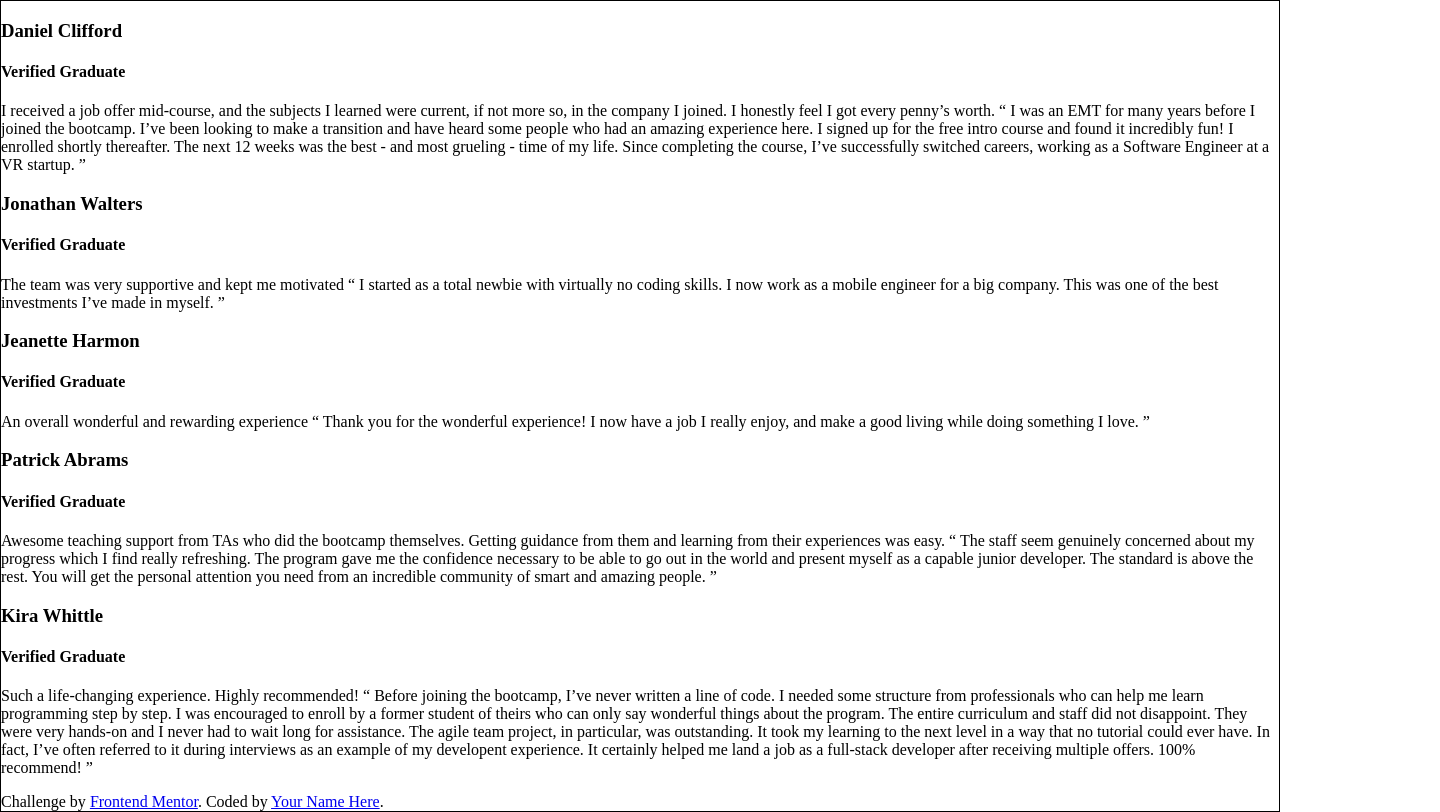
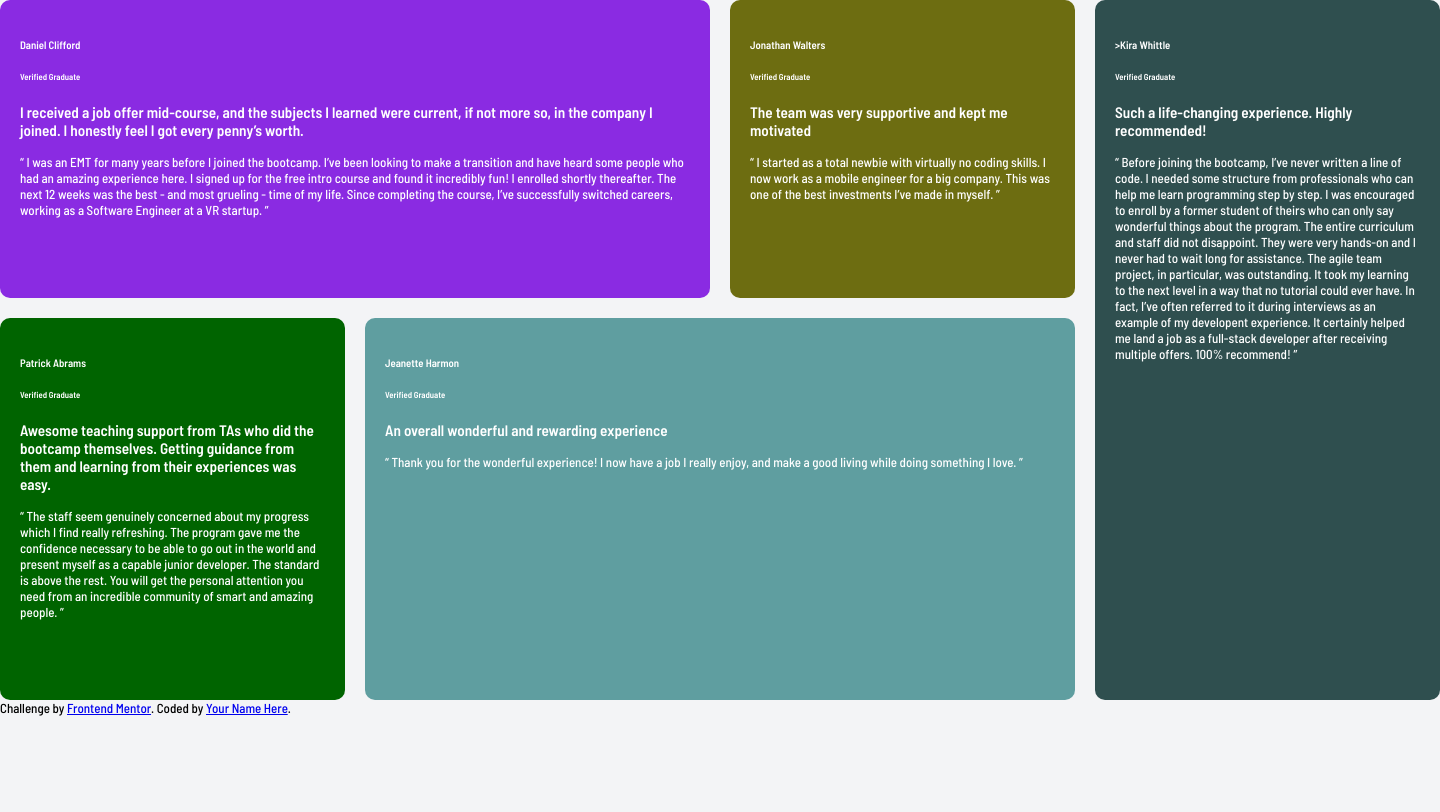
Before and after one commit to And-r-b/Testimonial-grid-oppgave, a plain HTML site: page index.html in a window 1280 px wide. Shown: the whole page, 1440 px wide, since content can reach past the window. Drawn offline with Linux system fonts and the light colour scheme.

Commit message:
Changed css + some html

```diff
--- a/index.html
+++ b/index.html
@@ -10,13 +10,15 @@
 <body>
 <div class="container">
   <div class="grid-one">
-    <h3>Daniel Clifford</h3>
-    <h4>Verified Graduate</h4>
+    <h5>Daniel Clifford</h5>
+    <h6>Verified Graduate</h6>
+
+    <h3>
+     I received a job offer mid-course, and the subjects I learned were current, if not more so,
+     in the company I joined. I honestly feel I got every penny’s worth.
+    </h3>
 
     <p>
-      I received a job offer mid-course, and the subjects I learned were current, if not more so,
-      in the company I joined. I honestly feel I got every penny’s worth.
-
       “ I was an EMT for many years before I joined the bootcamp. I’ve been looking to make a
       transition and have heard some people who had an amazing experience here. I signed up
       for the free intro course and found it incredibly fun! I enrolled shortly thereafter.
@@ -24,37 +26,44 @@
       the course, I’ve successfully switched careers, working as a Software Engineer at a VR startup. ”
     </p>
   </div>
+
   <div class="grid-two">
-    <h3>Jonathan Walters</h3>
-    <h4>Verified Graduate</h4>
+    <h5>Jonathan Walters</h5>
+    <h6>Verified Graduate</h6>
+
+    <h3>
+      The team was very supportive and kept me motivated
+    </h3>
 
     <p>
-      The team was very supportive and kept me motivated
-
       “ I started as a total newbie with virtually no coding skills. I now work as a mobile engineer
       for a big company. This was one of the best investments I’ve made in myself. ”
     </p>
   </div>
   <div class="grid-three">
-    <h3>Jeanette Harmon</h3>
-    <h4>Verified Graduate</h4>
+    <h5>Jeanette Harmon</h5>
+    <h6>Verified Graduate</h6>
+
+    <h3>
+      An overall wonderful and rewarding experience
+    </h3>
 
     <p>
-      An overall wonderful and rewarding experience
-
       “ Thank you for the wonderful experience! I now have a job I really enjoy, and make a good living
       while doing something I love. ”
     </p>
   </div>
 
   <div class="grid-four">
-    <h3>Patrick Abrams</h3>
-    <h4>Verified Graduate</h4>
+    <h5>Patrick Abrams</h5>
+    <h6>Verified Graduate</h6>
+
+    <h3>
+     Awesome teaching support from TAs who did the bootcamp themselves. Getting guidance from them and
+     learning from their experiences was easy.
+    </h3>
 
     <p>
-      Awesome teaching support from TAs who did the bootcamp themselves. Getting guidance from them and
-      learning from their experiences was easy.
-
       “ The staff seem genuinely concerned about my progress which I find really refreshing. The program
       gave me the confidence necessary to be able to go out in the world and present myself as a capable
       junior developer. The standard is above the rest. You will get the personal attention you need from
@@ -63,12 +72,14 @@
 
   </div>
   <div class="grid-five">
-    <h3>Kira Whittle</h3>
-    <h4>Verified Graduate</h4>
+    <h5>>Kira Whittle</h5>
+    <h6>Verified Graduate</h6>
+
+    <h3>
+     Such a life-changing experience. Highly recommended!
+    </h3>
 
     <p>
-      Such a life-changing experience. Highly recommended!
-
       “ Before joining the bootcamp, I’ve never written a line of code. I needed some structure from
       professionals who can help me learn programming step by step. I was encouraged to enroll by a former
       student of theirs who can only say wonderful things about the program. The entire curriculum and staff
--- a/style.css
+++ b/style.css
@@ -1,29 +1,81 @@
+@import url('https://fonts.googleapis.com/css2?family=Barlow+Semi+Condensed:wght@500;600&display=swap');
+
+/*
+    font-family: "Barlow Semi Condensed", sans-serif;
+    font-weight: 500 - 600;
+
+*/
+
+
 body {
     margin: 0;
-    border: 1px solid black;
+    padding: 0;
+    box-sizing: border-box;
+    font-family: Arial, sans-serif;
+    font-size: 13px;
+    background-color: #f3f4f6;
+    height: 100vh;
+    font-family: "Barlow Semi Condensed", sans-serif;
 }
 
-.grid-container {
+.container {
     display: grid;
-    grid-template-columns: 20% 20% 20% 20% 20%;
-    grid-template-rows: 20% 20% 20% 20% 20%;
+    grid-template-columns: repeat(4, 1fr); /* 4 equal columns */
+    grid-template-rows: auto;
+    gap: 20px;
+    width: 1440px;
+    height: 700px;
 }
+
+h3 {
+    font-size: 600;
+}
+
+h5 h6 p {
+    font-size: 500;
+}
+
 .grid-one {
-
+    background-color: blueviolet;
+    color: white;
+    padding: 20px;
+    border-radius: 10px;
+    grid-column: 1 / 3;
+    grid-row: 1 / 2;
 }
 
 .grid-two {
-
+    background-color: rgb(109, 109, 17);
+    color: white;
+    padding: 20px;
+    border-radius: 10px;
+    grid-column: 3 / 4;
+    grid-row: 1 / 2;
 }
 
 .grid-three {
-
+    background-color: cadetblue;
+    color: white;
+    padding: 20px;
+    border-radius: 10px;
+    grid-column: 2 / 4;
+    grid-row: 2 / 3;
 }
 
 .grid-four {
-
+    background-color: darkgreen;
+    color: white;
+    padding: 20px;
+    border-radius: 10px;
+    grid-column: 1 / 2;
+    grid-row: 2 / 3;
 }
 
 .grid-five {
-
+    background-color: darkslategrey;
+    color: white;
+    padding: 20px;
+    border-radius: 10px;
+    grid-column: 4 / 5;
+    grid-row: 1 / 3;
 }
```
